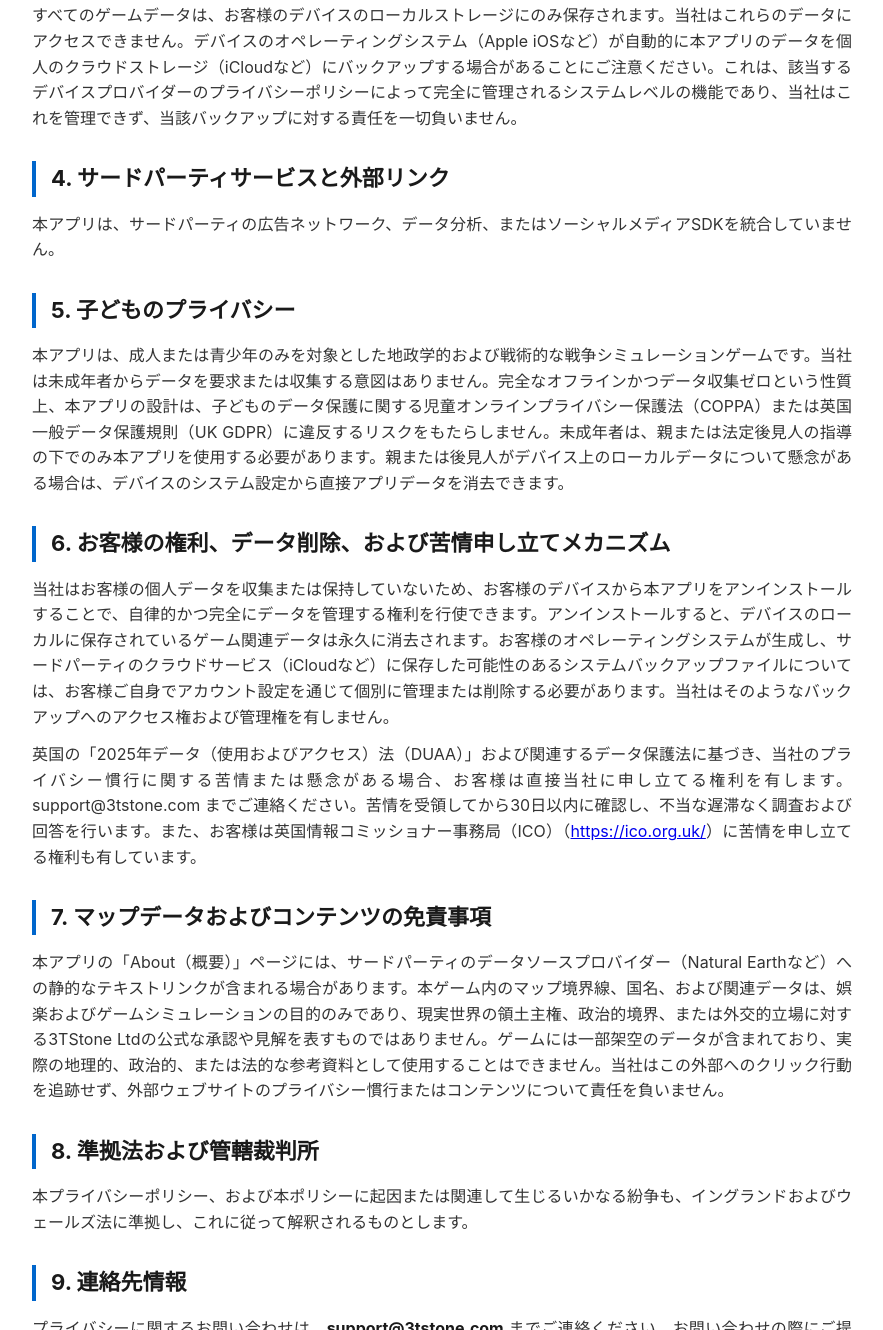
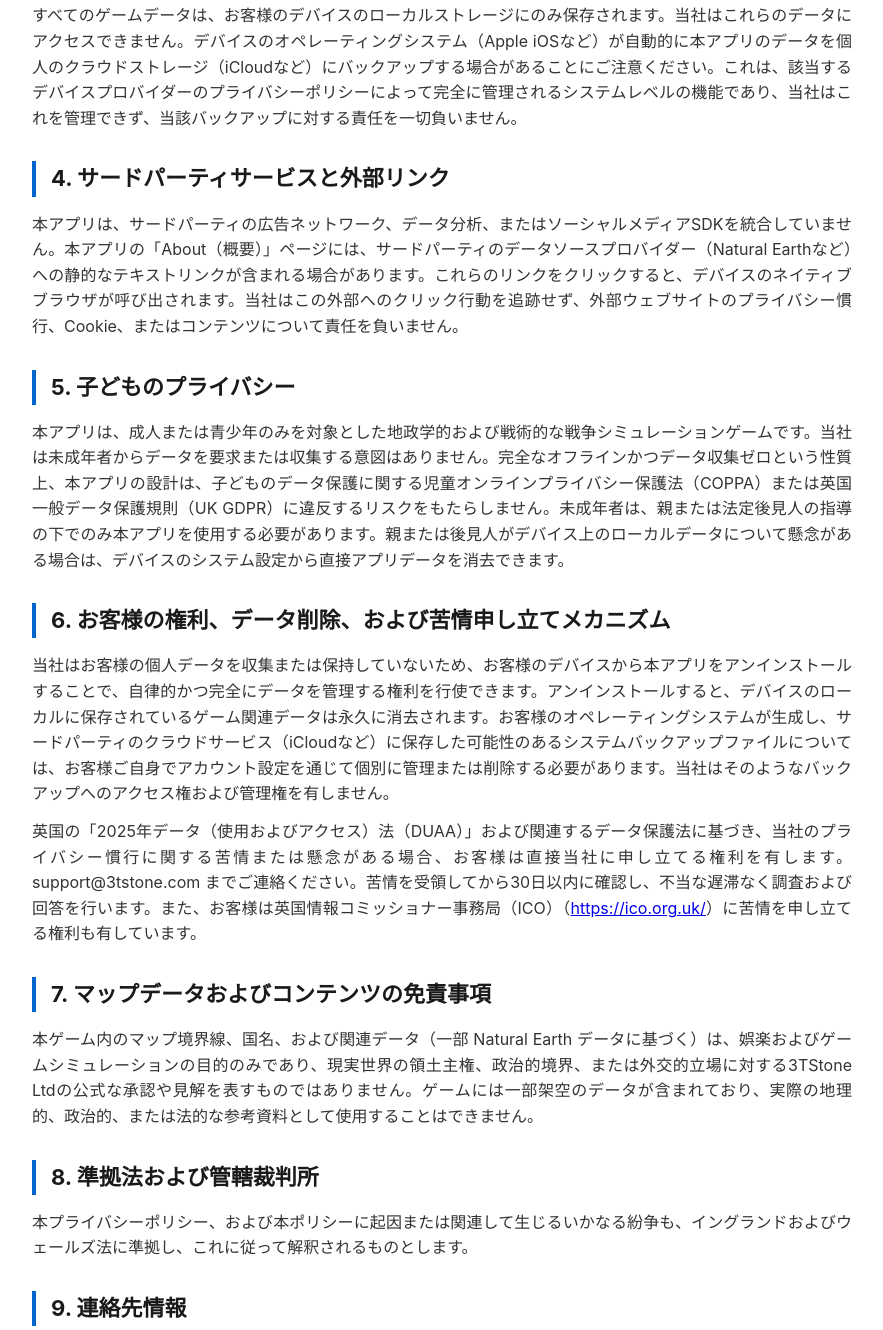
Before and after one commit to hezhanm001/3tstone-privacy, a plain HTML site: page Iron_Hegemony_privacy-policy_ja.html in a window 1280 px wide. Shown: the part 1023-2353 px from the top of the page, without its empty margins (198-1081 px from the left). Drawn offline with Linux system fonts and the light colour scheme.

Commit message:
Update Iron_Hegemony_privacy-policy_ja.html

```diff
--- a/Iron_Hegemony_privacy-policy_ja.html
+++ b/Iron_Hegemony_privacy-policy_ja.html
@@ -33,7 +33,7 @@
         <p>すべてのゲームデータは、お客様のデバイスのローカルストレージにのみ保存されます。当社はこれらのデータにアクセスできません。デバイスのオペレーティングシステム（Apple iOSなど）が自動的に本アプリのデータを個人のクラウドストレージ（iCloudなど）にバックアップする場合があることにご注意ください。これは、該当するデバイスプロバイダーのプライバシーポリシーによって完全に管理されるシステムレベルの機能であり、当社はこれを管理できず、当該バックアップに対する責任を一切負いません。</p>
 
         <h2>4. サードパーティサービスと外部リンク</h2>
-        <p>本アプリは、サードパーティの広告ネットワーク、データ分析、またはソーシャルメディアSDKを統合していません。</p>
+        <p>本アプリは、サードパーティの広告ネットワーク、データ分析、またはソーシャルメディアSDKを統合していません。本アプリの「About（概要）」ページには、サードパーティのデータソースプロバイダー（Natural Earthなど）への静的なテキストリンクが含まれる場合があります。これらのリンクをクリックすると、デバイスのネイティブブラウザが呼び出されます。当社はこの外部へのクリック行動を追跡せず、外部ウェブサイトのプライバシー慣行、Cookie、またはコンテンツについて責任を負いません。</p>
 
         <h2>5. 子どものプライバシー</h2>
         <p>本アプリは、成人または青少年のみを対象とした地政学的および戦術的な戦争シミュレーションゲームです。当社は未成年者からデータを要求または収集する意図はありません。完全なオフラインかつデータ収集ゼロという性質上、本アプリの設計は、子どものデータ保護に関する児童オンラインプライバシー保護法（COPPA）または英国一般データ保護規則（UK GDPR）に違反するリスクをもたらしません。未成年者は、親または法定後見人の指導の下でのみ本アプリを使用する必要があります。親または後見人がデバイス上のローカルデータについて懸念がある場合は、デバイスのシステム設定から直接アプリデータを消去できます。</p>
@@ -43,7 +43,7 @@
         <p>英国の「2025年データ（使用およびアクセス）法（DUAA）」および関連するデータ保護法に基づき、当社のプライバシー慣行に関する苦情または懸念がある場合、お客様は直接当社に申し立てる権利を有します。support@3tstone.com までご連絡ください。苦情を受領してから30日以内に確認し、不当な遅滞なく調査および回答を行います。また、お客様は英国情報コミッショナー事務局（ICO）（<a href="https://ico.org.uk/" target="_blank">https://ico.org.uk/</a>）に苦情を申し立てる権利も有しています。</p>
 
         <h2>7. マップデータおよびコンテンツの免責事項</h2>
-        <p>本アプリの「About（概要）」ページには、サードパーティのデータソースプロバイダー（Natural Earthなど）への静的なテキストリンクが含まれる場合があります。本ゲーム内のマップ境界線、国名、および関連データは、娯楽およびゲームシミュレーションの目的のみであり、現実世界の領土主権、政治的境界、または外交的立場に対する3TStone Ltdの公式な承認や見解を表すものではありません。ゲームには一部架空のデータが含まれており、実際の地理的、政治的、または法的な参考資料として使用することはできません。当社はこの外部へのクリック行動を追跡せず、外部ウェブサイトのプライバシー慣行またはコンテンツについて責任を負いません。</p>
+        <p>本ゲーム内のマップ境界線、国名、および関連データ（一部 Natural Earth データに基づく）は、娯楽およびゲームシミュレーションの目的のみであり、現実世界の領土主権、政治的境界、または外交的立場に対する3TStone Ltdの公式な承認や見解を表すものではありません。ゲームには一部架空のデータが含まれており、実際の地理的、政治的、または法的な参考資料として使用することはできません。</p>
 
         <h2>8. 準拠法および管轄裁判所</h2>
         <p>本プライバシーポリシー、および本ポリシーに起因または関連して生じるいかなる紛争も、イングランドおよびウェールズ法に準拠し、これに従って解釈されるものとします。</p>
```
